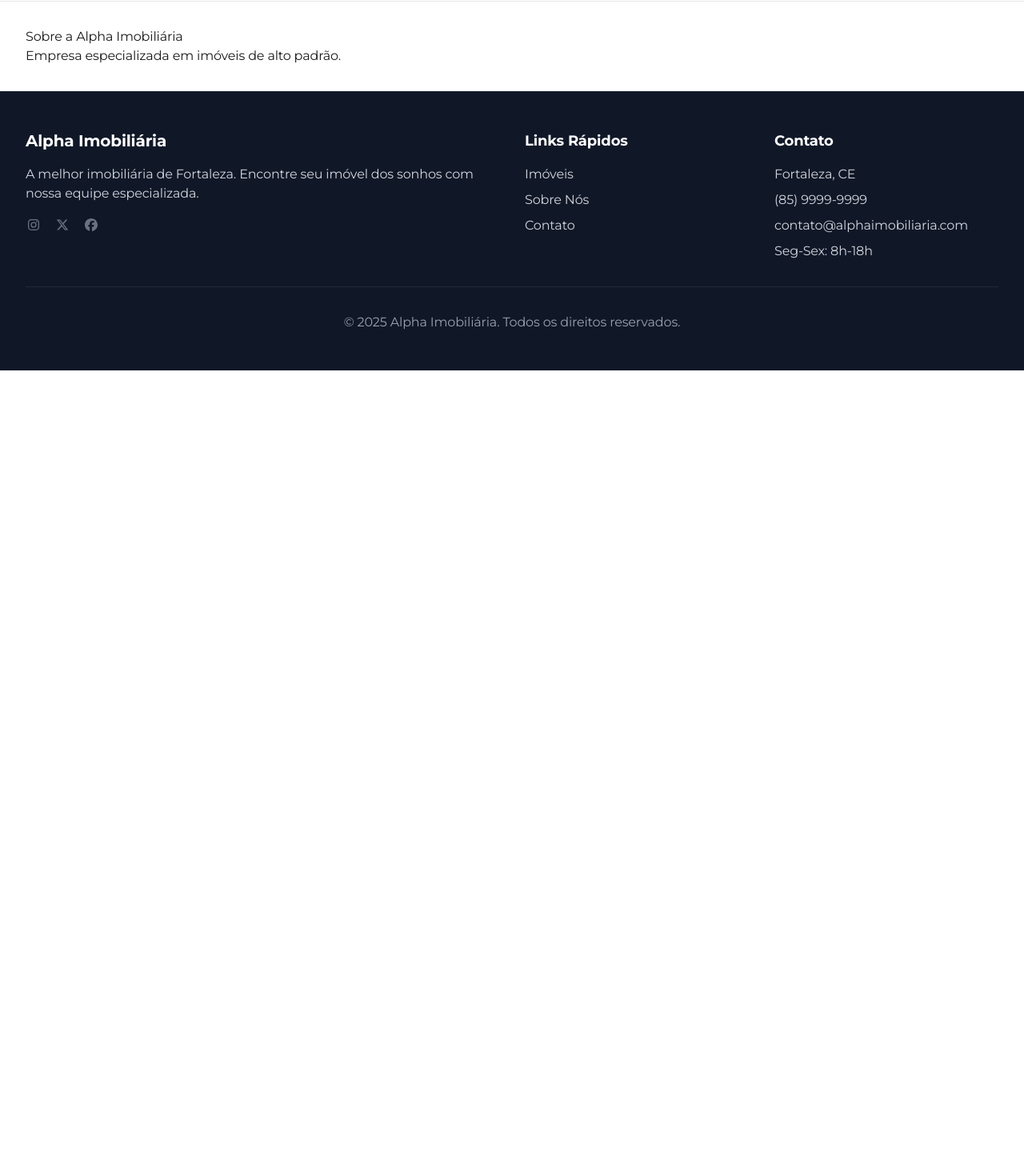
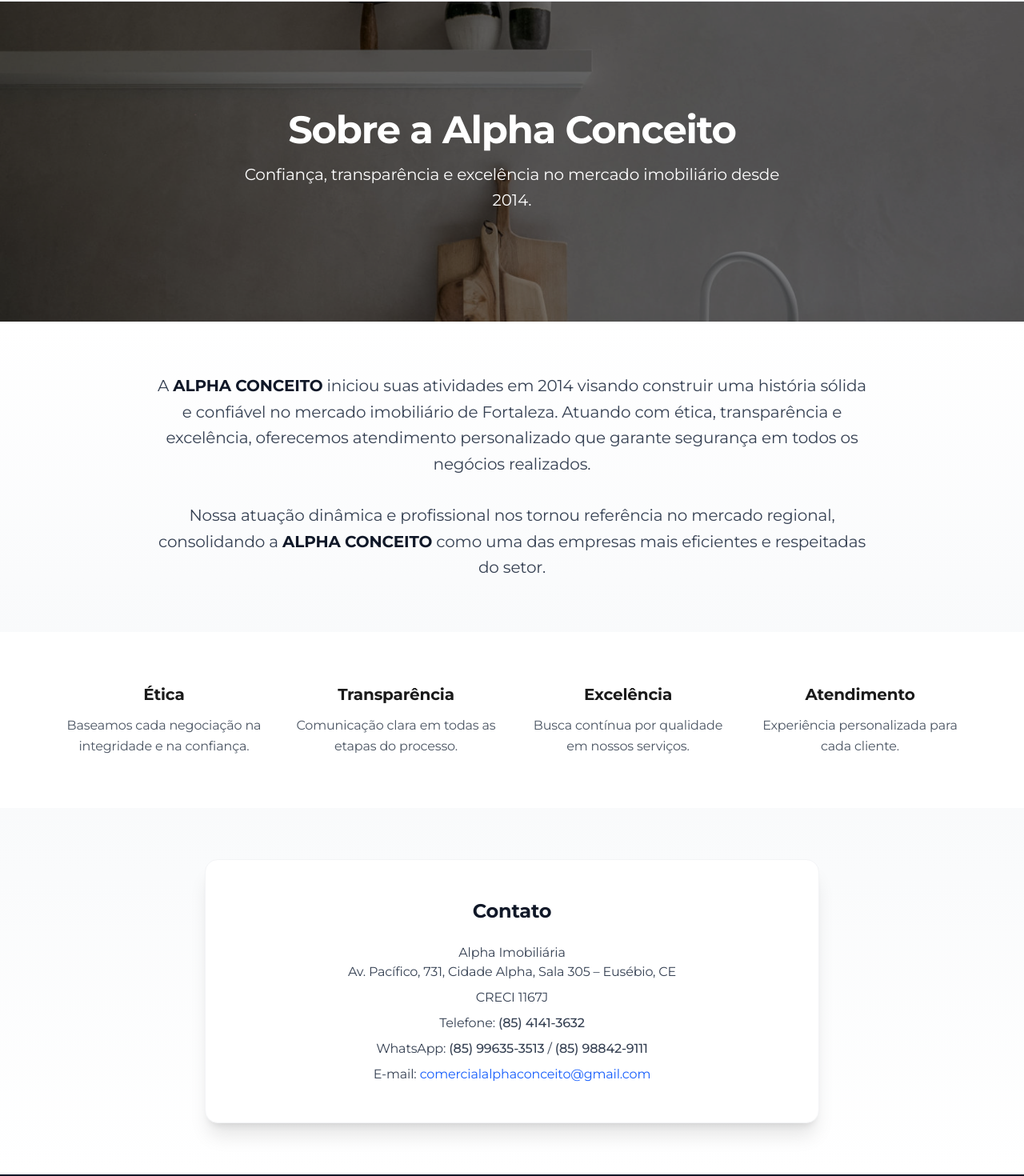
Before and after one commit to jonas-andrade/alpha-imobiliaria, a Next.js app: page /dashboard/about in a window 1280 px wide. Shown: the part 79-1549 px from the top of the page at 80% size. Before the commit the page ends 800 px from the top, so only its background shows below. Built offline with nearby package versions, Linux system fonts and the light colour scheme.

Commit message:
add: all refresh

```diff
--- a/src/app/dashboard/about/page.js
+++ b/src/app/dashboard/about/page.js
@@ -1,8 +1,120 @@
+"use client";
+
+import Image from "next/image";
+
 export default function Sobre() {
   return (
-    <div style={{ padding: "2rem" }}>
-      <h1>Sobre a Alpha Imobiliária</h1>
-      <p>Empresa especializada em imóveis de alto padrão.</p>
-    </div>
+    <main className="w-full">
+      {/* Hero institucional */}
+      <section className="relative w-full h-[50vh] flex items-center justify-center text-center text-white">
+        <Image
+          src="/images/about-background.jpg"
+          alt="Alpha Conceito Imobiliária"
+          fill
+          className="object-cover brightness-50"
+        />
+        <div className="relative z-10 px-6">
+          <h1 className="text-4xl md:text-5xl font-bold tracking-tight mb-4">
+            Sobre a Alpha Conceito
+          </h1>
+          <p className="text-lg md:text-xl font-light max-w-2xl mx-auto leading-relaxed">
+            Confiança, transparência e excelência no mercado imobiliário desde
+            2014.
+          </p>
+        </div>
+      </section>
+
+      {/* História */}
+      <section className="bg-gradient-to-b from-white to-gray-50 px-6 md:px-20 py-16">
+        <div className="max-w-4xl mx-auto text-center space-y-8">
+          <p className="text-lg md:text-xl text-gray-700 leading-relaxed">
+            A{" "}
+            <span className="font-semibold text-gray-900">ALPHA CONCEITO</span>{" "}
+            iniciou suas atividades em 2014 visando construir uma história
+            sólida e confiável no mercado imobiliário de Fortaleza. Atuando com
+            ética, transparência e excelência, oferecemos atendimento
+            personalizado que garante segurança em todos os negócios realizados.
+          </p>
+
+          <p className="text-lg md:text-xl text-gray-700 leading-relaxed">
+            Nossa atuação dinâmica e profissional nos tornou referência no
+            mercado regional, consolidando a{" "}
+            <span className="font-semibold text-gray-900">ALPHA CONCEITO</span>{" "}
+            como uma das empresas mais eficientes e respeitadas do setor.
+          </p>
+        </div>
+      </section>
+
+      {/* Valores */}
+      <section className="bg-primary-foreground px-6 md:px-20 py-16">
+        <div className="max-w-6xl mx-auto grid grid-cols-1 sm:grid-cols-2 lg:grid-cols-4 gap-10 text-center">
+          <div>
+            <h3 className="text-xl font-semibold text-foreground mb-3">
+              Ética
+            </h3>
+            <p className="text-muted-foreground leading-relaxed">
+              Baseamos cada negociação na integridade e na confiança.
+            </p>
+          </div>
+          <div>
+            <h3 className="text-xl font-semibold text-foreground mb-3">
+              Transparência
+            </h3>
+            <p className="text-muted-foreground leading-relaxed">
+              Comunicação clara em todas as etapas do processo.
+            </p>
+          </div>
+          <div>
+            <h3 className="text-xl font-semibold text-foreground mb-3">
+              Excelência
+            </h3>
+            <p className="text-muted-foreground leading-relaxed">
+              Busca contínua por qualidade em nossos serviços.
+            </p>
+          </div>
+          <div>
+            <h3 className="text-xl font-semibold text-foreground mb-3">
+              Atendimento
+            </h3>
+            <p className="text-muted-foreground leading-relaxed">
+              Experiência personalizada para cada cliente.
+            </p>
+          </div>
+        </div>
+      </section>
+
+      {/* Contato */}
+      <section className="bg-gradient-to-b from-gray-50 to-white px-6 md:px-20 py-16">
+        <div className="max-w-3xl mx-auto bg-white shadow-xl rounded-2xl p-8 md:p-12 border border-gray-100">
+          <h2 className="text-2xl font-bold text-gray-900 mb-6 text-center">
+            Contato
+          </h2>
+          <div className="space-y-2 text-center text-gray-700">
+            <p>
+              Alpha Imobiliária <br />
+              Av. Pacífico, 731, Cidade Alpha, Sala 305 – Eusébio, CE
+            </p>
+            <p>CRECI 1167J</p>
+            <p>
+              Telefone: <span className="font-medium">(85) 4141-3632</span>
+            </p>
+            <p>
+              WhatsApp:{" "}
+              <span className="font-medium">(85) 99635-3513</span> /{" "}
+              <span className="font-medium">(85) 98842-9111</span>
+            </p>
+            <p>
+              E-mail:{" "}
+              <a
+                href="mailto:comercialalphaconceito@gmail.com"
+                className="text-blue-600 hover:underline"
+              >
+                comercialalphaconceito@gmail.com
+              </a>
+            </p>
+          </div>
+        </div>
+      </section>
+    </main>
   );
 }
--- a/src/app/dashboard/properties/[id]/photos/page.js
+++ b/src/app/dashboard/properties/[id]/photos/page.js
@@ -8,7 +8,6 @@ export default function PropertyPhotosPage() {
 
   return (
     <div className="p-8 font-serif bg-white text-gray-900">
-      {/* Título elegante e tag discreta */}
       <div className="flex items-end gap-2 mb-4">
         <h1 className="text-lg md:text-xl font-light tracking-wide">
           Fotos do Imóvel
@@ -18,10 +17,8 @@ export default function PropertyPhotosPage() {
         </span>
       </div>
 
-      {/* Linha sutil */}
       <div className="border-t border-gray-200 mb-3" />
 
-      {/* Componente de fotos */}
       <Photos propertyId={id} apiKey={apiKey} />
     </div>
   );
--- a/src/app/dashboard/properties/page.js
+++ b/src/app/dashboard/properties/page.js
@@ -13,7 +13,7 @@ export default function Properties() {
         const { data, error } = await supabase
           .from("properties")
           .select("*")
-          .eq("has_photos", true) // só imóveis com fotos
+          .eq("has_photos", true)
           .order("created_at", { ascending: false });
 
         if (error) throw error;
@@ -66,7 +66,7 @@ export default function Properties() {
   return (
     <div className="bg-background min-h-screen py-20">
       <div className="max-w-7xl mx-auto px-6 lg:px-8">
-        {/* Header */}
+
         <div className="mb-16">
           <p className="text-xs text-muted-foreground/80 tracking-[0.2em] uppercase font-light mb-4">
             Nosso Portfólio
@@ -76,7 +76,7 @@ export default function Properties() {
           </h1>
         </div>
 
-        {/* Properties */}
+
         {properties.length === 0 ? (
           <div className="text-center py-20">
             <p className="text-muted-foreground font-light text-lg">
@@ -90,6 +90,7 @@ export default function Properties() {
             ))}
           </div>
         )}
+
       </div>
     </div>
   );
--- a/src/app/dashboard/sell/page.js
+++ b/src/app/dashboard/sell/page.js
@@ -25,7 +25,6 @@ const testimonials = [
 export default function LookingToSell() {
   return (
     <section className="w-full bg-background text-foreground">
-      {/* Introdução */}
       <div className="max-w-5xl mx-auto px-6 py-16 text-center">
         <h2 className="text-3xl md:text-4xl font-bold mb-6">Quer vender seu imóvel?</h2>
         <p className="text-lg md:text-xl font-light mb-4">
@@ -57,7 +56,6 @@ export default function LookingToSell() {
         </form>
       </div>
 
-      {/* Destaques de marketing */}
       <div className="max-w-5xl mx-auto px-6 py-16 grid grid-cols-1 md:grid-cols-3 gap-10 text-center">
         <div>
           <h3 className="font-bold text-xl mb-2">Exposição Internacional</h3>
@@ -73,7 +71,6 @@ export default function LookingToSell() {
         </div>
       </div>
 
-      {/* Depoimentos com fotos alternadas */}
       <div className="max-w-5xl mx-auto px-6 py-16 space-y-16">
         {testimonials.map((t, idx) => (
           <div
--- a/src/app/layout.js
+++ b/src/app/layout.js
@@ -3,7 +3,6 @@ import Footer from "@/components/layout/Footer";
 import "./globals.css";
 import { Montserrat } from "next/font/google";
 
-// Montserrat como fonte principal gratuita, moderna e geométrica, próxima da Söhne
 const montserrat = Montserrat({ subsets: ["latin"], weight: ["400","500","700"] });
 
 export const metadata = {
--- a/src/app/page.js
+++ b/src/app/page.js
@@ -13,7 +13,6 @@ export default function Home() {
       <FeaturedSales />
        <AboutHighlight />
       <section className="-mt-12">
-
         <AboutSectionPreview />
       </section>
 
--- a/src/components/layout/LeadSection.js
+++ b/src/components/layout/LeadSection.js
@@ -3,7 +3,7 @@
   export default function LeadSection() {
     return (
       <div className="relative">
-
+        {/* Seção principal */}
         <div className="bg-background p-5 pb-2 md:px-[15vw] lg:px-[20vw] md:pt-12 md:pb-4 w-full flex flex-col justify-center items-center pt-8 pb-2">
 
           <p className="text-foreground font-light text-base lg:text-lg w-full text-center leading-relaxed">
```
Also changed, not shown: src/app/dashboard/properties/[id]/page.js (+5 -14 lines).
